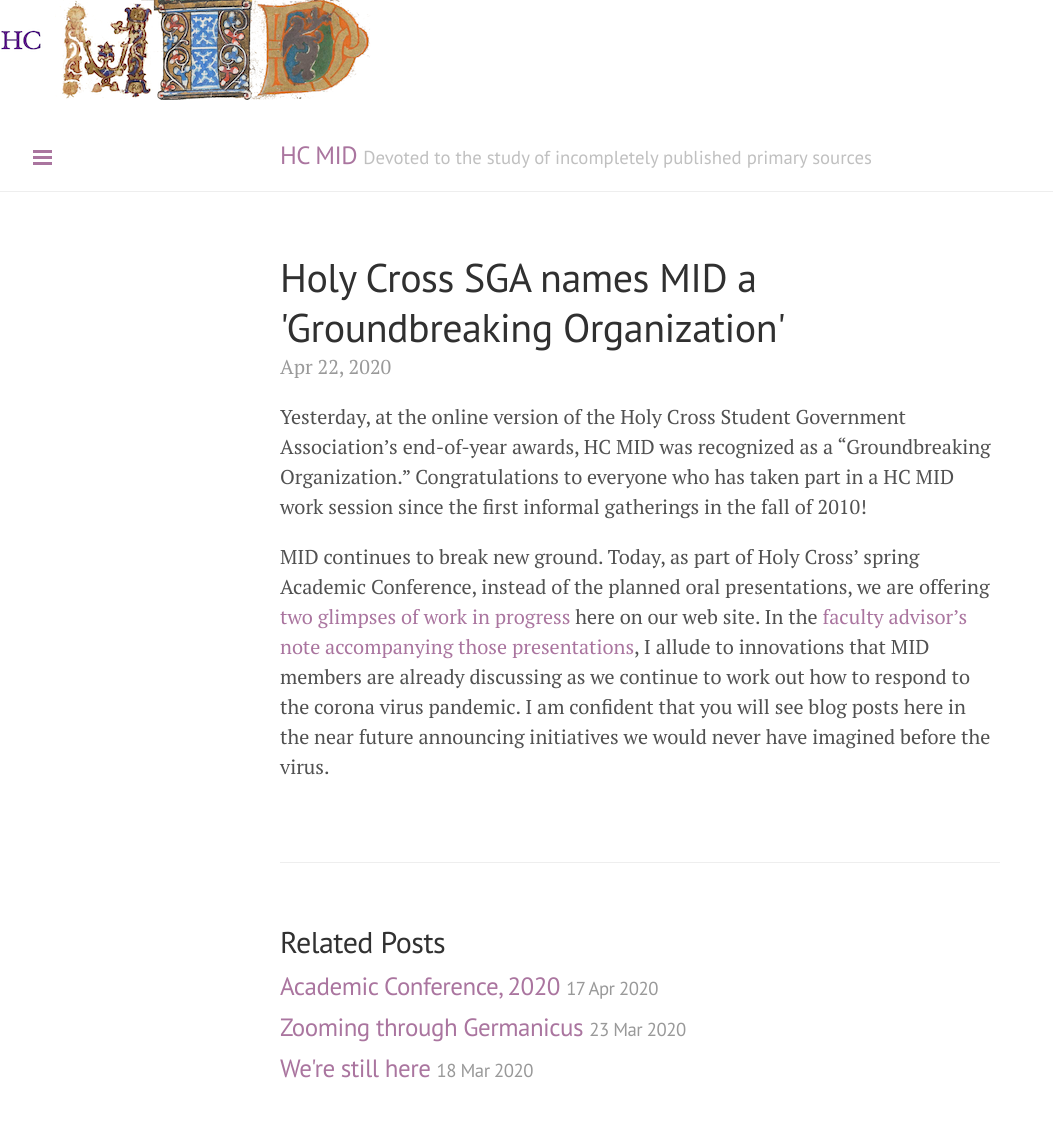
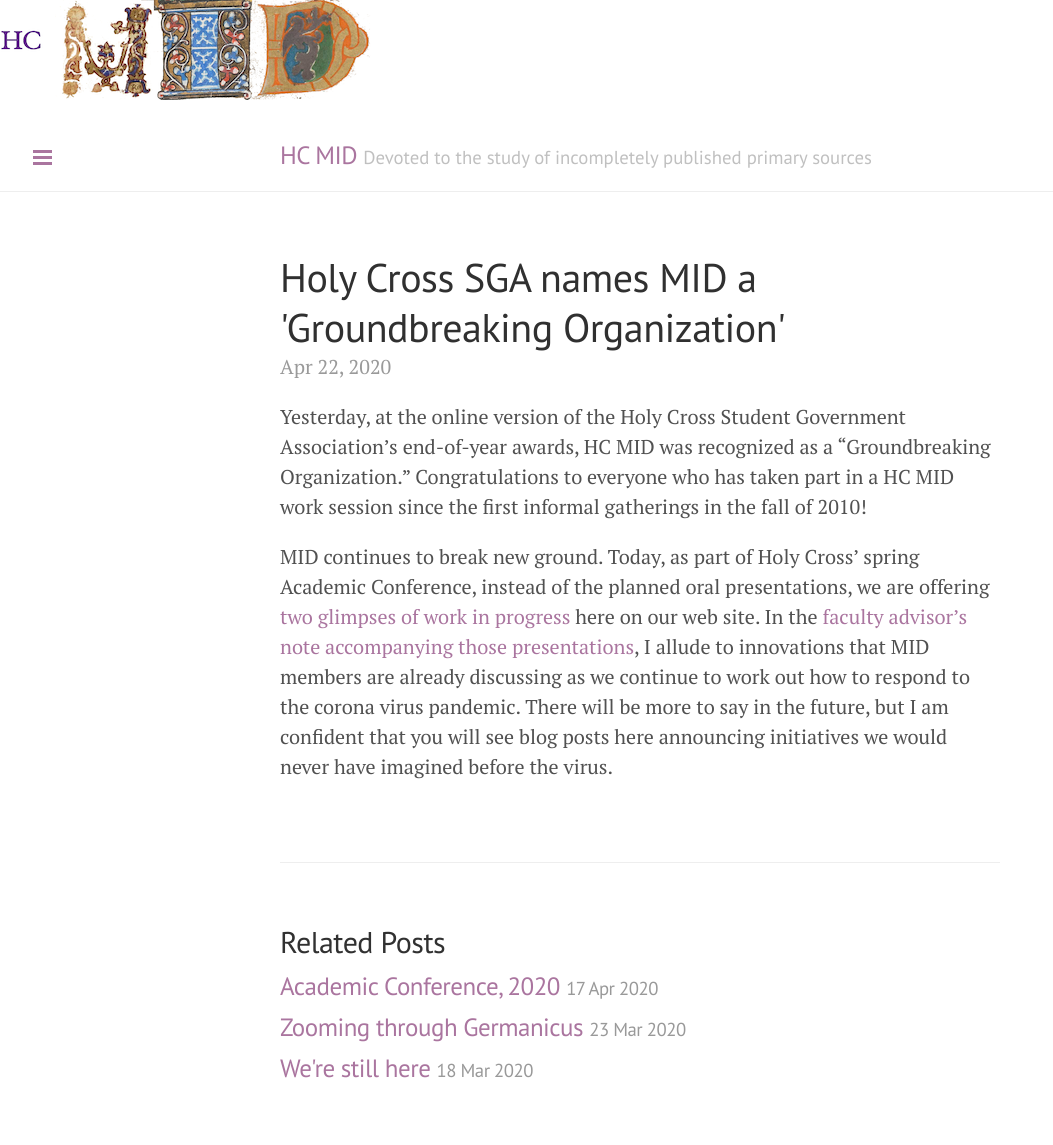
Before and after one commit to HCMID/HCMID.github.io, a Jekyll site: the page built from _posts/2020-04-22-groundbreaking.md, in a window 1280 px wide. Shown: the whole page, without its empty margins (0-1053 px from the left). Built offline with Jekyll 4.4.1, drawn with Linux system fonts in a browser that asks for light colours.

Commit message:
Rephrase

```diff
--- a/_posts/2020-04-22-groundbreaking.md
+++ b/_posts/2020-04-22-groundbreaking.md
@@ -6,4 +6,4 @@
 Yesterday, at the online version of the Holy Cross Student Government Association's end-of-year awards, HC MID was recognized as a "Groundbreaking Organization."  Congratulations to everyone who has taken part in a HC MID work session since the first informal gatherings in the fall of 2010!
 
 
-MID continues to break new ground. Today, as part of Holy Cross' spring Academic Conference, instead of the planned oral presentations, we are offering [two glimpses of work in progress](https://hcmid.github.io/academic_conference20/) here on our web site.  In the [faculty advisor's note accompanying those presentations](https://hcmid.github.io/academic_conference20/covid/), I allude to innovations that MID members are already discussing as we continue to work out how to respond to the corona virus pandemic.  I am confident that you will see blog posts here in the near future announcing initiatives we would never have imagined before the virus.
+MID continues to break new ground. Today, as part of Holy Cross' spring Academic Conference, instead of the planned oral presentations, we are offering [two glimpses of work in progress](https://hcmid.github.io/academic_conference20/) here on our web site.  In the [faculty advisor's note accompanying those presentations](https://hcmid.github.io/academic_conference20/covid/), I allude to innovations that MID members are already discussing as we continue to work out how to respond to the corona virus pandemic.  There will be more to say in the future, but I am confident that you will see blog posts here announcing initiatives we would never have imagined before the virus.
```
